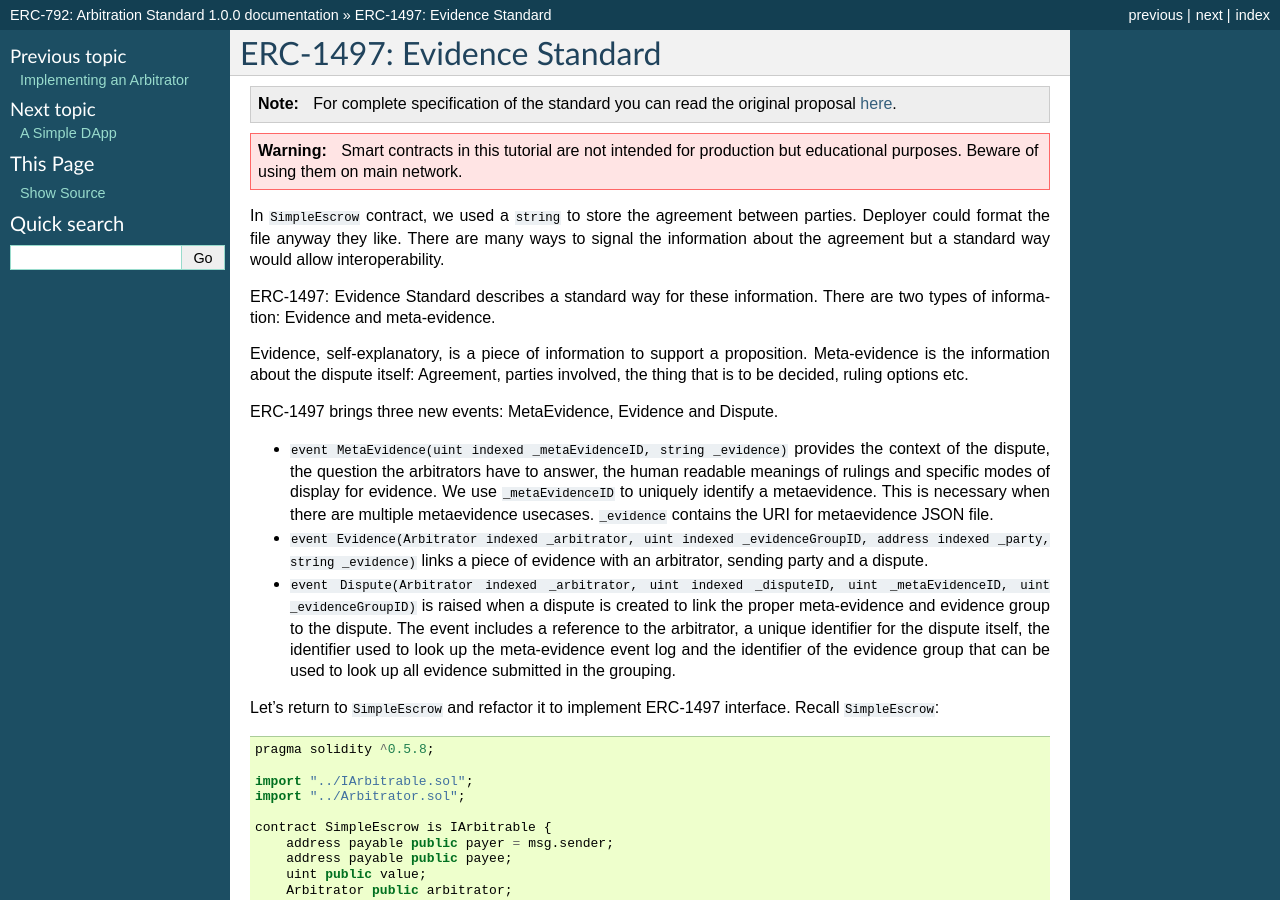
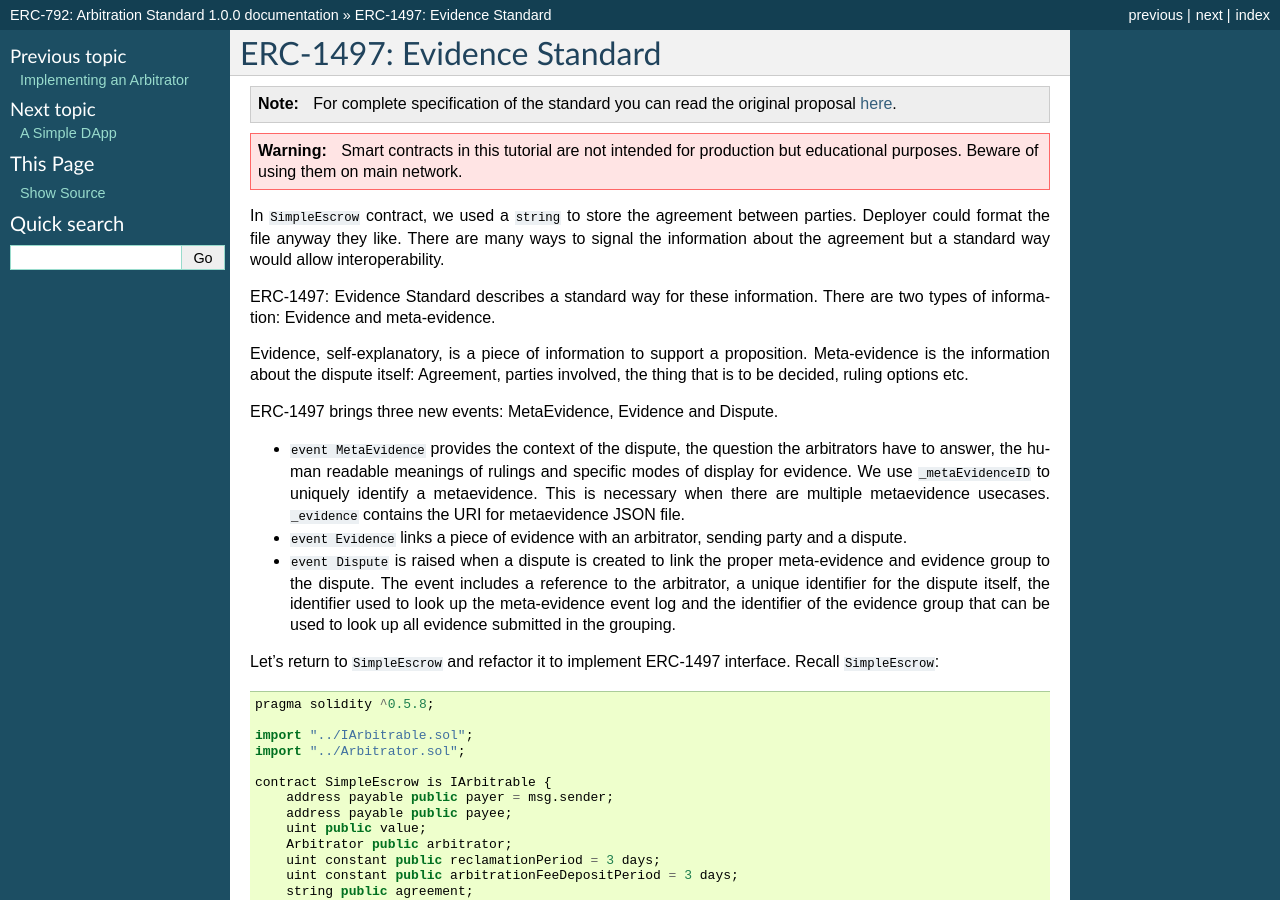
Before and after one commit to kleros/erc-792, a Sphinx documentation site: the page built from docs/erc-1497.rst, in a window 1280 px wide and 900 px high. Built offline with Sphinx 7.4.7, drawn with Linux system fonts in a browser that asks for light colours.

Commit message:
refactor(erc-1497): omit parameters for readability

```diff
--- a/docs/erc-1497.rst
+++ b/docs/erc-1497.rst
@@ -17,9 +17,9 @@ Meta-evidence is the information about the dispute itself: Agreement, parties in
 
 ERC-1497 brings three new events: MetaEvidence, Evidence and Dispute.
 
-* ``event MetaEvidence(uint indexed _metaEvidenceID, string _evidence)`` provides the context of the dispute, the question the arbitrators have to answer, the human readable meanings of rulings and specific modes of display for evidence. We use ``_metaEvidenceID`` to uniquely identify a metaevidence. This is necessary when there are multiple metaevidence usecases. ``_evidence`` contains the URI for metaevidence JSON file.
-* ``event Evidence(Arbitrator indexed _arbitrator, uint indexed _evidenceGroupID, address indexed _party, string _evidence)`` links a piece of evidence with an arbitrator, sending party and a dispute.
-* ``event Dispute(Arbitrator indexed _arbitrator, uint indexed _disputeID, uint _metaEvidenceID, uint _evidenceGroupID)``  is raised when a dispute is created to link the proper meta-evidence and evidence group to the dispute. The event includes a reference to the arbitrator, a unique identifier for the dispute itself, the identifier used to look up the meta-evidence event log and the identifier of the evidence group that can be used to look up all evidence submitted in the grouping.
+* ``event MetaEvidence`` provides the context of the dispute, the question the arbitrators have to answer, the human readable meanings of rulings and specific modes of display for evidence. We use ``_metaEvidenceID`` to uniquely identify a metaevidence. This is necessary when there are multiple metaevidence usecases. ``_evidence`` contains the URI for metaevidence JSON file.
+* ``event Evidence`` links a piece of evidence with an arbitrator, sending party and a dispute.
+* ``event Dispute``  is raised when a dispute is created to link the proper meta-evidence and evidence group to the dispute. The event includes a reference to the arbitrator, a unique identifier for the dispute itself, the identifier used to look up the meta-evidence event log and the identifier of the evidence group that can be used to look up all evidence submitted in the grouping.
 
 Let's return to ``SimpleEscrow`` and refactor it to implement ERC-1497 interface. Recall ``SimpleEscrow``:
 
```
